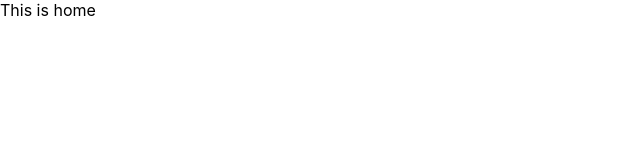
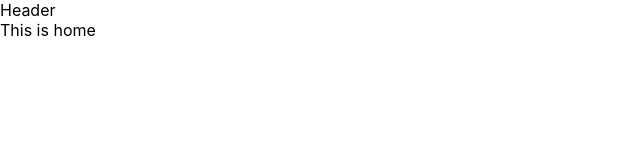
Before and after one commit to rudzupuke/SGT-final-task, a React (Create React App) app in the folder frontend/: page / in a window 1280 px wide. Shown: the top 160 px of the page, without its empty margins (0-640 px from the left). Built offline with nearby package versions, Linux system fonts and the light colour scheme.

Commit message:
creating a Header component

```diff
--- a/frontend/src/App.js
+++ b/frontend/src/App.js
@@ -3,11 +3,14 @@
 import Home from './components/Home/Home';
 import Register from './components/Register/Register';
 import DashBoard from './components/DashBoard/DashBoard';
+import Header from './components/Header/Header';
 import { BrowserRouter, Route, Routes } from 'react-router-dom';
 
 function App() {
 	console.log(data);
 	return (
+		<div className="app">
+			<Header />
 			<BrowserRouter>
 				<Routes>
 					<Route path="/" element={<Home />} />
@@ -15,6 +18,7 @@
 					<Route path="/register" element={<Register />} />
 				</Routes>
 			</BrowserRouter>
+		</div>
 	);
 }
 
--- /dev/null
+++ b/frontend/src/components/Header/Header.js
@@ -0,0 +1,5 @@
+const Header = () => {
+	return <div className="header">Header</div>;
+};
+
+export default Header;
```
Also changed, not shown: frontend/src/components/Header/Header.css (added). Lines whose indentation alone changed are shown as unchanged.
